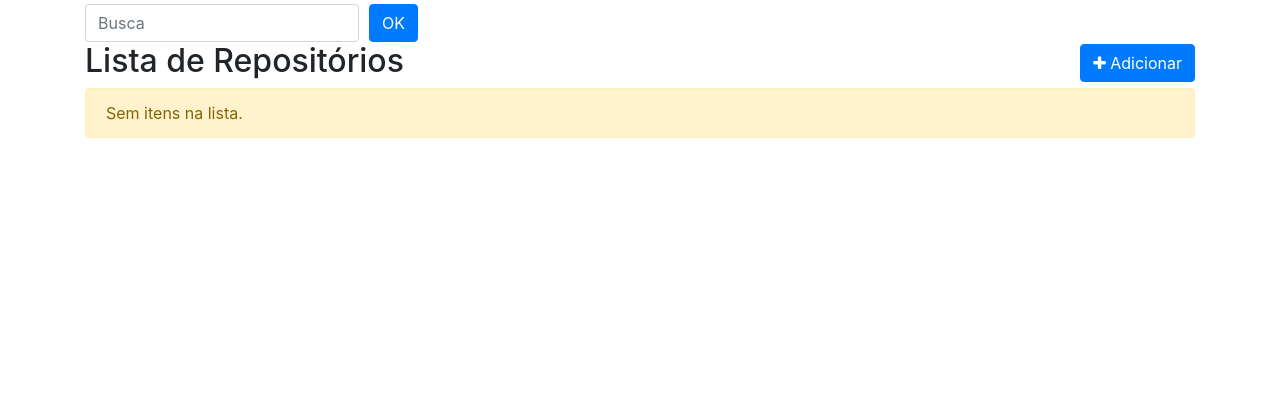
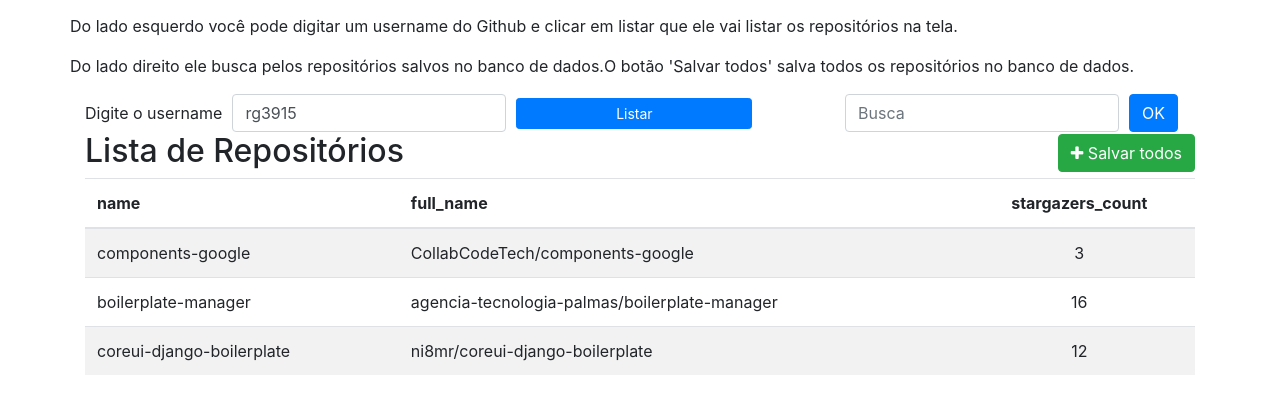
Before and after one commit to rg3915/aw-challenge, a Django app: page /repo/ in a window 1280 px wide. Shown: the part 56-470 px from the top of the page. Run offline with Django 3.2, Linux system fonts and the light colour scheme; some libraries are stand-ins or nearby versions.

Commit message:
Pegando os dados da API.

```diff
--- a/myproject/core/templates/base.html
+++ b/myproject/core/templates/base.html
@@ -7,15 +7,12 @@
     <meta charset="utf-8">
     <meta name="viewport" content="width=device-width, initial-scale=1, shrink-to-fit=no">
     <link rel="shortcut icon" href="https://www.djangoproject.com/favicon.ico">
-    <title>Estoque</title>
+    <title>API Github</title>
 
     <!-- Bootstrap CSS -->
     <link rel="stylesheet" href="https://maxcdn.bootstrapcdn.com/bootstrap/4.0.0/css/bootstrap.min.css" integrity="sha384-Gn5384xqQ1aoWXA+058RXPxPg6fy4IWvTNh0E263XmFcJlSAwiGgFAW/dAiS6JXm" crossorigin="anonymous">
     <!-- Font-awesome -->
     <link rel="stylesheet" href="https://stackpath.bootstrapcdn.com/font-awesome/4.7.0/css/font-awesome.min.css">
-
-    <!-- Select2 -->
-    <link href="https://cdnjs.cloudflare.com/ajax/libs/select2/4.0.6-rc.0/css/select2.min.css" rel="stylesheet" />
 
     <link rel="stylesheet" href="{% static 'css/style.css' %}">
 
@@ -36,6 +33,11 @@
     <script src="https://cdnjs.cloudflare.com/ajax/libs/popper.js/1.12.9/umd/popper.min.js" integrity="sha384-ApNbgh9B+Y1QKtv3Rn7W3mgPxhU9K/ScQsAP7hUibX39j7fakFPskvXusvfa0b4Q" crossorigin="anonymous"></script>
     <script src="https://maxcdn.bootstrapcdn.com/bootstrap/4.0.0/js/bootstrap.min.js" integrity="sha384-JZR6Spejh4U02d8jOt6vLEHfe/JQGiRRSQQxSfFWpi1MquVdAyjUar5+76PVCmYl" crossorigin="anonymous"></script>
 
+    <!-- VueJS -->
+    <script src="https://cdn.jsdelivr.net/npm/vue@2.6.10/dist/vue.js"></script>
+    <!-- Axios -->
+    <script src="https://unpkg.com/axios/dist/axios.min.js"></script>
+
     {% block js %}{% endblock js %}
   </body>
 </html>
--- a/myproject/core/templates/core/repos_list.html
+++ b/myproject/core/templates/core/repos_list.html
@@ -1,9 +1,30 @@
 {% extends "base.html" %}
+
+{% block css %}
+
+  <style>
+    body {
+      margin-top: 70px;
+    }
+  </style>
+
+{% endblock css %}
 
 {% block content %}
 
+<div id="app">
   <div class="row">
-  <div class="col-sm-6">
+    <p>Do lado esquerdo você pode digitar um username do Github e clicar em listar que ele vai listar os repositórios na tela.</p>
+    <p>Do lado direito ele busca pelos repositórios salvos no banco de dados.</p>
+    <p>O botão 'Salvar todos' salva todos os repositórios no banco de dados.</p>
+    <div class="col-sm-8">
+      <form action="." method="GET" class="form-inline">
+        <label style="margin-right: 10px;">Digite o username</label>
+        <input type="text" id="username" name="username" class="form-control" placeholder="Ex: rg3915" v-model="username">
+        <input class="btn btn-sm btn-primary" style="margin-left: 10px;" value="Listar" @click="getRepos(username)">
+      </form>
+    </div>
+    <div class="col-sm-4">
       <form action="." method="GET" class="form-inline">
         <input type="text" id="search" name="search" class="form-control" placeholder="Busca">
         <input type="submit" class="btn btn-primary" style="margin-left: 10px;" value="OK">
@@ -15,28 +36,87 @@
     <h2>Lista de Repositórios
       <span class="pull-right">
         <a href="{ url 'produto:produto_add' %}">
-        <button type="button" class="btn btn-primary">
-          <span class="fa fa-plus"></span> Adicionar
+          <button type="button" class="btn btn-success">
+            <span class="fa fa-plus"></span> Salvar todos
           </button>
         </a>
       </span>
     </h2>
 
-  {% if object_list %}
-
     <table class="table table-striped">
       <thead>
         <tr>
-          <th></th>
+          <th v-for="head in headers" :class="{'text-center': head.title == 'stargazers_count'}">${ head.title }</th>
         </tr>
       </thead>
       <tbody>
+        <tr v-for="item in items">
+          <td>${ item.name }</td>
+          <td>${ item.full_name }</td>
+          <td class="text-center">${ item.stargazers_count }</td>
+        </tr>
       </tbody>
     </table>
-  {% else %}
-    <p class="alert alert-warning">Sem itens na lista.</p>
-  {% endif %}
 
   </div>
 
+</div>
 {% endblock content %}
+
+{% block js %}
+
+<script>
+
+var app = new Vue({
+  el: '#app',
+  delimiters: ['${', '}'],
+  data: {
+    search: '',
+    headers: [
+      {title: 'name'},
+      {title: 'full_name'},
+      {title: 'stargazers_count'},
+    ],
+    username: 'rg3915',
+    items: [
+      {
+        'name': 'components-google',
+        'full_name': 'CollabCodeTech/components-google',
+        'stargazers_count': '3'
+      },
+      {
+        'name': 'boilerplate-manager',
+        'full_name': 'agencia-tecnologia-palmas/boilerplate-manager',
+        'stargazers_count': 16
+      },
+      {
+        'name': 'coreui-django-boilerplate',
+        'full_name': 'ni8mr/coreui-django-boilerplate',
+        'stargazers_count': 12
+      },
+    ]
+  },
+  methods: {
+    getRepos (username) {
+      const url = 'https://api.github.com/users/' + username + '/starred'
+      axios.get(url)
+      .then(result => {
+        this.items = result.data
+      })
+    },
+  },
+  mounted () {
+    // this.getRepos()
+  },
+  computed: {
+    filteredItems () {
+      return this.items.filter((item) => {
+        return item.description.toLowerCase().indexOf(this.search.toLowerCase())>=0;
+      });
+    }
+  }
+});
+
+</script>
+
+{% endblock js %}
```
Lines whose indentation alone changed are shown as unchanged.
